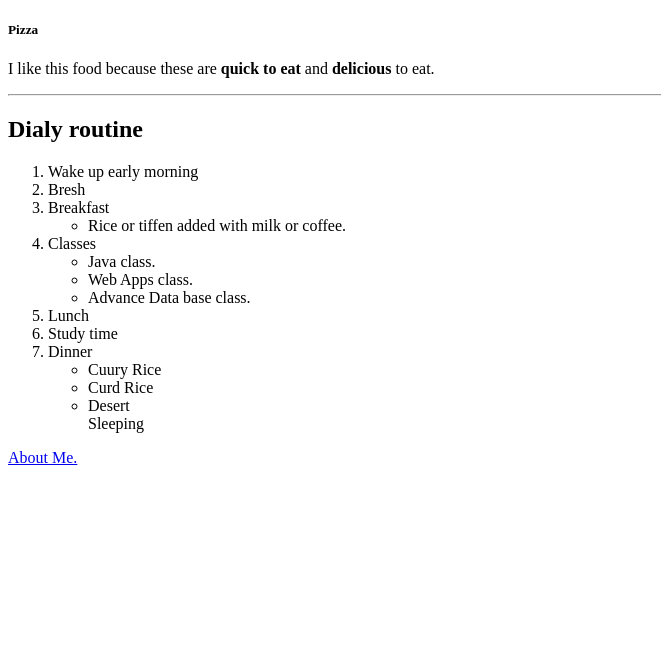
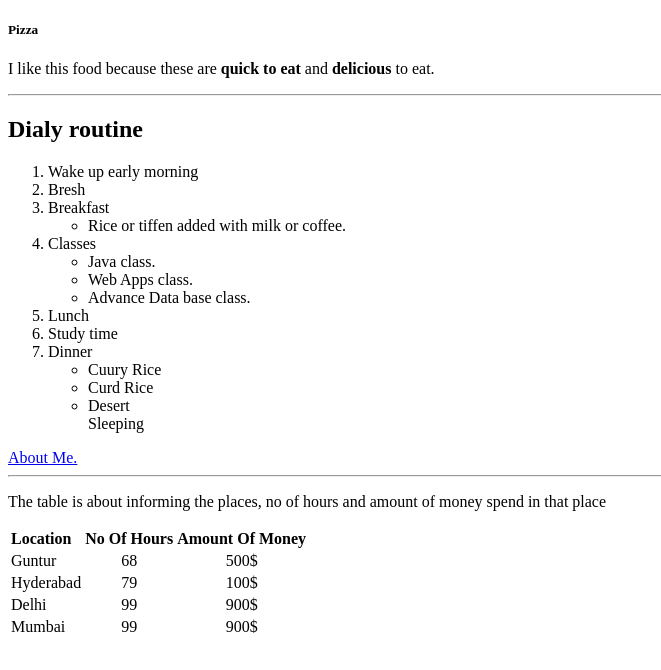
Before and after one commit to 44-563-Web-Apps-S21/webapps-s21-assignment-3-giridhar196, a plain HTML site: page index.html in a window 1280 px wide. Shown: the whole page, without its empty margins (0-661 px from the left). Drawn offline with Linux system fonts and the light colour scheme.

Commit message:
part 8 commit

```diff
--- a/index.html
+++ b/index.html
@@ -35,5 +35,39 @@
             <ul>Sleeping</ul>
         </ol>
         <a href="aboutme.html">About Me.</a>
+        <hr>
+        <p> The table is about informing the places, no of hours and amount of
+            money spend in that place</p>
+        <table>
+            <thead>
+                <tr>
+                    <th align="left">Location</th>
+                    <th align="center">No Of Hours</th>
+                    <th align="center">Amount Of Money</th>
+                </tr>
+            </thead>
+            <tbody>
+                <tr>
+                    <td align="left">Guntur</td>
+                    <td align="center">68</td>
+                    <td align="center">500$</td>
+                </tr>
+                <tr>
+                    <td align="left">Hyderabad</td>
+                    <td align="center">79</td>
+                    <td align="center">100$</td>
+                </tr>
+                <tr>
+                    <td align="left">Delhi</td>
+                    <td align="center">99</td>
+                    <td align="center">900$</td>
+                </tr>
+                <tr>
+                    <td align="left">Mumbai</td>
+                    <td align="center">99</td>
+                    <td align="center">900$</td>
+                </tr>
+            </tbody>
+        </table>
     </body>
 </html>
```
